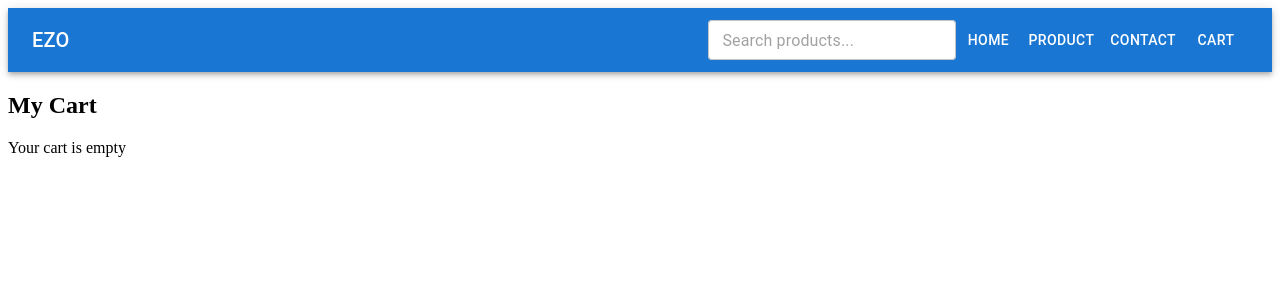
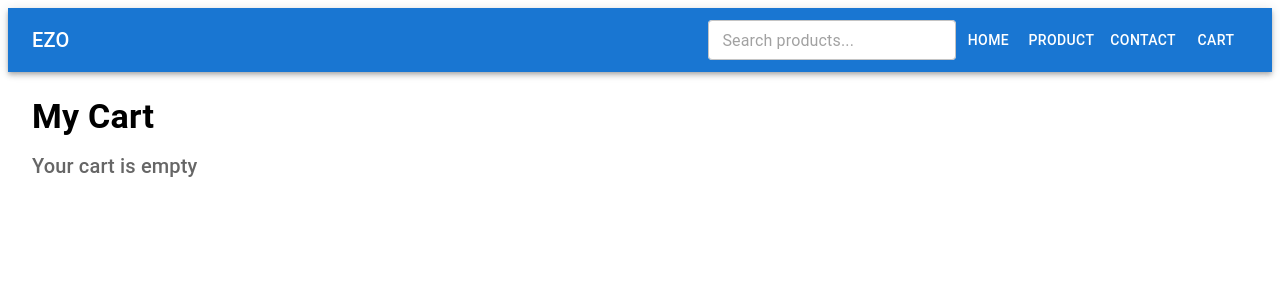
Before and after one commit to kotapallikjayanth-byte/Ezo-app, a React (Vite) app: page /cart in a window 1280 px wide. Shown: the top 300 px of the page. Built offline with nearby package versions, Linux system fonts and the light colour scheme.

Commit message:
Added new features

```diff
--- a/src/context/CartContext.jsx
+++ b/src/context/CartContext.jsx
@@ -5,12 +5,17 @@ export const CartContext = createContext();
 export function CartProvider({ children }) {
   const [cartItems, setCartItems] = useState([]);
 
+  const removeFromcart = (idRemove)=>{
+    setCartItems((prev)=>
+    prev.filter((item)=>item.id!==idRemove))
+  }
+
   const addToCart = (product) => {
     setCartItems((prev) => [...prev, product]);
   };
 
   return (
-    <CartContext.Provider value={{ cartItems, addToCart }}>
+    <CartContext.Provider value={{ cartItems, addToCart, removeFromcart}}>
       {children}
     </CartContext.Provider>
   );
--- a/src/pages/Cartpage/Cart.jsx
+++ b/src/pages/Cartpage/Cart.jsx
@@ -1,26 +1,60 @@
 import React, { useContext } from "react";
 import { CartContext } from "../../context/CartContext";
+import {  Box,Typography,Card, CardContent, CardMedia,Button,Divider} from "@mui/material";
 
 
 function CartPage() {
-  const { cartItems } = useContext(CartContext);
+const { cartItems, removeFromcart} = useContext(CartContext);
 
-  return (
-    <div>
-      <h2>My Cart</h2>
-    <p>{cartItems.length === 0 ? "Your cart is empty": "Your cart list"}</p>
-      {cartItems.map((item, index) => (
-        <div
-          key={index}
-          style={{ border: "1px solid #ccc", margin: "10px", padding: "10px" }}
-        >
-          <img src={item.image} width="100" alt={item.name} />
-          <h4>{item.name}</h4>
-          <p>₹{item.price}</p>
-        </div>
-      ))}
-    </div>
-  );
+const total = cartItems.reduce((sum ,item)=>sum + item.price,0)
+return (
+  <Box p={3}>
+    <Typography variant="h4" fontWeight="bold" gutterBottom>
+      My Cart
+    </Typography>
+
+    {cartItems.length === 0 ? (
+      <Typography variant="h6" color="text.secondary">
+        Your cart is empty
+      </Typography>
+    ) : (
+      <>
+        <Typography variant="subtitle1" mb={2}>
+          Your cart items
+        </Typography>
+
+        {cartItems.map((item, index) => (
+          <Card key={index} sx={{ display: "flex", mb: 2,}}>
+            <CardMedia
+              component="img"
+              sx={{ width: 120 }}
+              image={item.image}
+              alt={item.name}
+            />
+
+            <CardContent sx={{ flex: 1 }}>
+              <Typography variant="h6">
+                {item.name}
+              </Typography>
+
+              <Typography variant="body1" color="text.secondary">
+                ₹{item.price}
+              </Typography>
+
+              <Button variant="outlined" color="error" sx={{ mt: 1 }} onClick={()=> removeFromcart (item.id)}>
+                Remove
+              </Button>
+            </CardContent>
+          </Card>
+        ))}
+        <Typography variant="h5" mt={3} fontWeight="bold">
+          Total :₹{total}
+        </Typography>
+      </>
+    )}
+  </Box>
+);
+
 }
 
 export default CartPage;
--- a/src/pages/Product.jsx
+++ b/src/pages/Product.jsx
@@ -31,7 +31,8 @@ const { addToCart } = useContext(CartContext);
               display: "flex",
               flexDirection: "column",
               justifyContent: "space-between",
-              minHeight: "380px"}}
+              minHeight: "380px",
+            transition: "0.3s","&:hover": {transform: "scale(1.06)",}}}
           >
             <img
               src={item.image}
```
